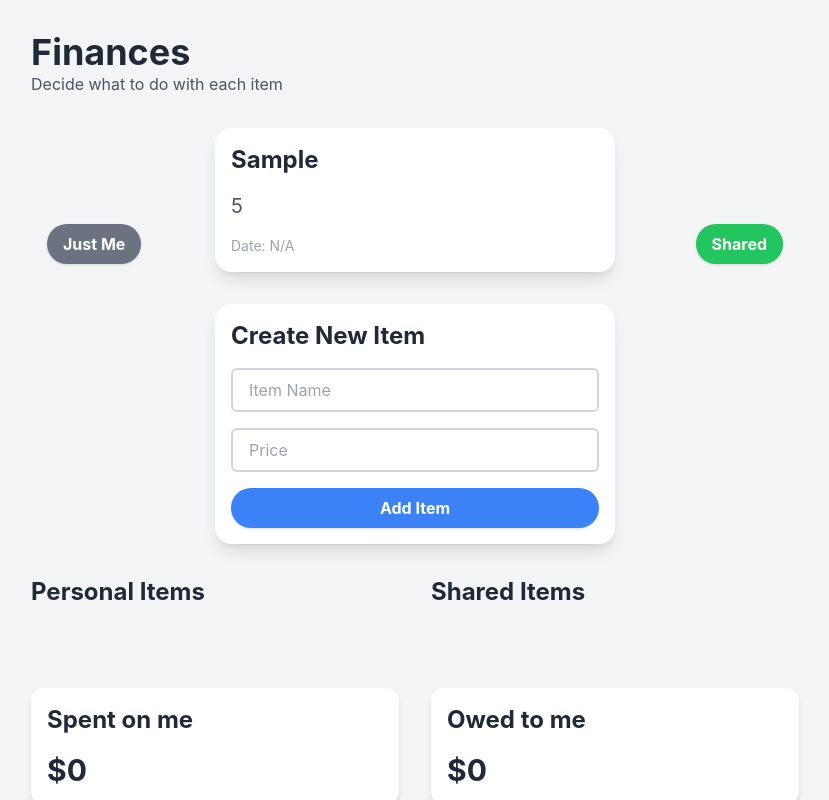
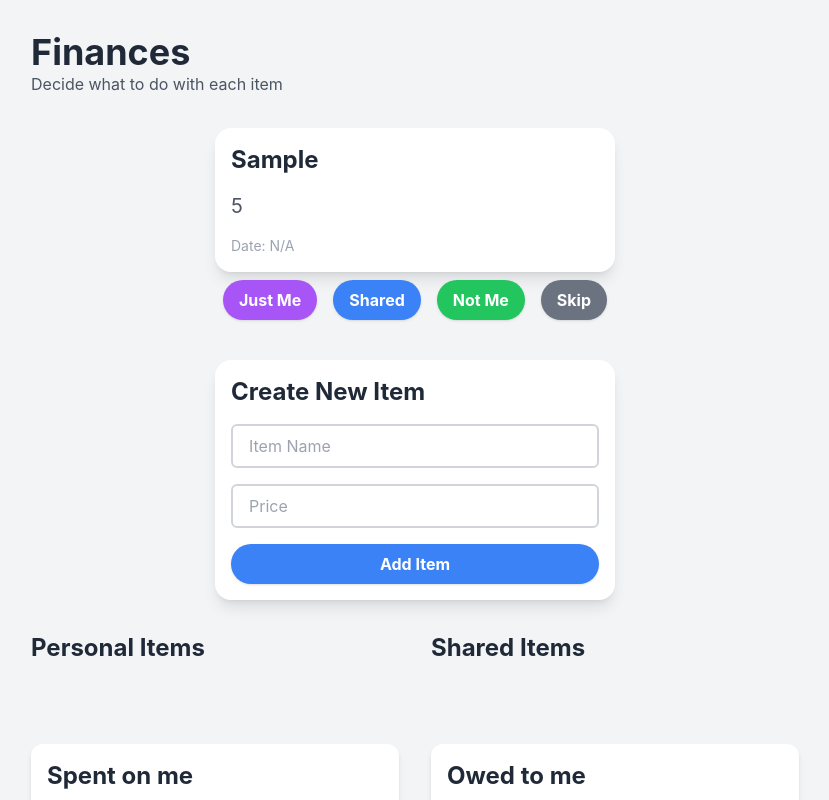
Before and after one commit to maranegrut/financey, a React (Create React App) app: page / in a window 1280 px wide. Both pictures are taken after typing "Sample", "5" into the empty fields and a click on the button "Add Item". Shown: the top 800 px of the page, without its empty margins (225-1054 px from the left). Built offline with nearby package versions, Linux system fonts and the light colour scheme; the HTML template or start-up script is replaced by a standard one.

Commit message:
add skip and not me feature

```diff
--- a/src/App.tsx
+++ b/src/App.tsx
@@ -44,7 +44,6 @@ function App() {
       }
       data.push(obj);
     }
-    console.log("DATA", data);
     return data as Expense[];
   };
 
@@ -56,12 +55,24 @@ function App() {
     setCurrentItemIndex((prev) => prev + 1);
   };
 
+  const addToTheirCosts = () => {
+    const cost = Number(unsortedItems[currentItemIndex].cost);
+    setOwedCosts((prev) => prev + cost);
+
+    setSharedItems([...sharedItems, unsortedItems[currentItemIndex]]);
+    setCurrentItemIndex((prev) => prev + 1);
+  };
+
   const addToSharedCosts = () => {
     const cost = Number(unsortedItems[currentItemIndex].cost);
     setMyCosts((prev) => prev + Number((cost / 2).toFixed(2)));
     setOwedCosts((prev) => prev + Number((cost / 2).toFixed(2)));
 
     setSharedItems([...sharedItems, unsortedItems[currentItemIndex]]);
+    setCurrentItemIndex((prev) => prev + 1);
+  };
+
+  const skip = () => {
     setCurrentItemIndex((prev) => prev + 1);
   };
 
@@ -115,18 +126,30 @@ function App() {
                     price={unsortedItems[currentItemIndex].cost}
                     date={unsortedItems[currentItemIndex].date}
                   />
-                  <div className="absolute bottom-0 left-0 right-0 flex justify-between px-4 py-2">
+                  <div className=" px-4 py-2">
                     <button
                       onClick={addToMyCosts}
-                      className="bg-gray-500 hover:bg-gray-600 text-white font-bold py-2 px-4 rounded-full shadow"
+                      className="bg-purple-500 hover:bg-purple-600 text-white font-bold py-2 px-4 mx-2 rounded-full shadow"
                     >
                       Just Me
                     </button>
                     <button
                       onClick={addToSharedCosts}
-                      className="bg-green-500 hover:bg-green-600 text-white font-bold py-2 px-4 rounded-full shadow"
+                      className="bg-blue-500 hover:bg-blue-600 text-white font-bold py-2 px-4 mx-2 rounded-full shadow"
                     >
                       Shared
+                    </button>
+                    <button
+                      onClick={addToTheirCosts}
+                      className="bg-green-500 hover:bg-green-600 text-white font-bold py-2 px-4 mx-2 rounded-full shadow"
+                    >
+                      Not Me
+                    </button>
+                    <button
+                      onClick={skip}
+                      className="bg-gray-500 hover:bg-gray-600 text-white font-bold py-2 px-4 mx-2 rounded-full shadow"
+                    >
+                      Skip
                     </button>
                   </div>
                 </div>
```
